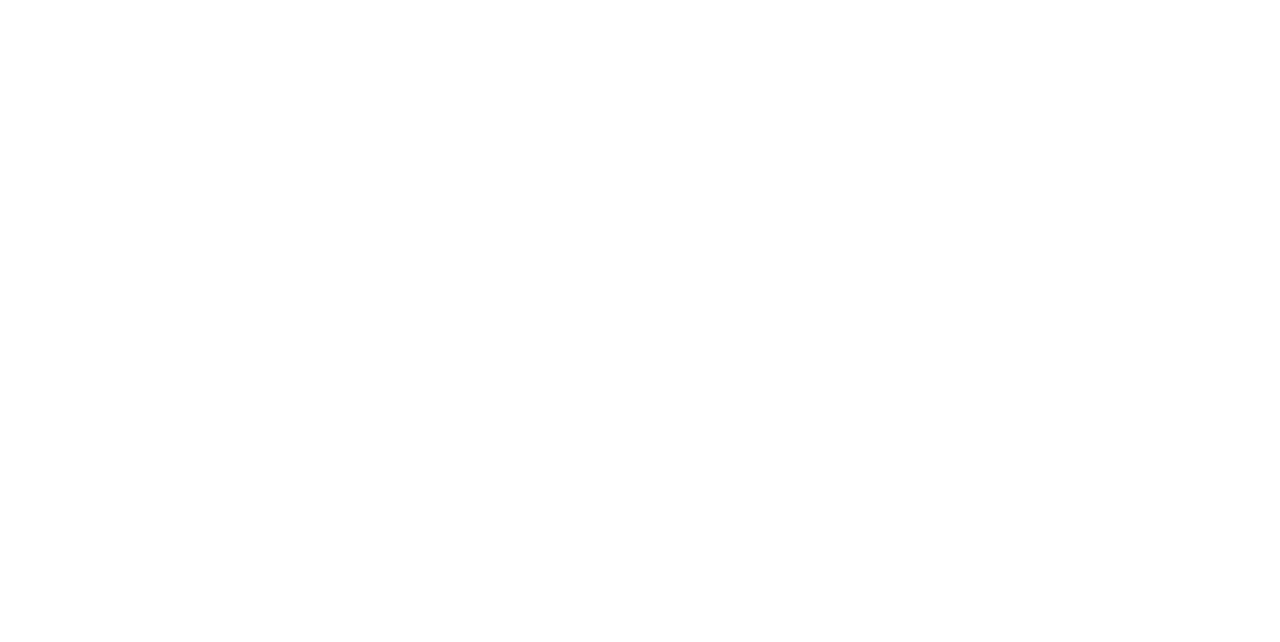
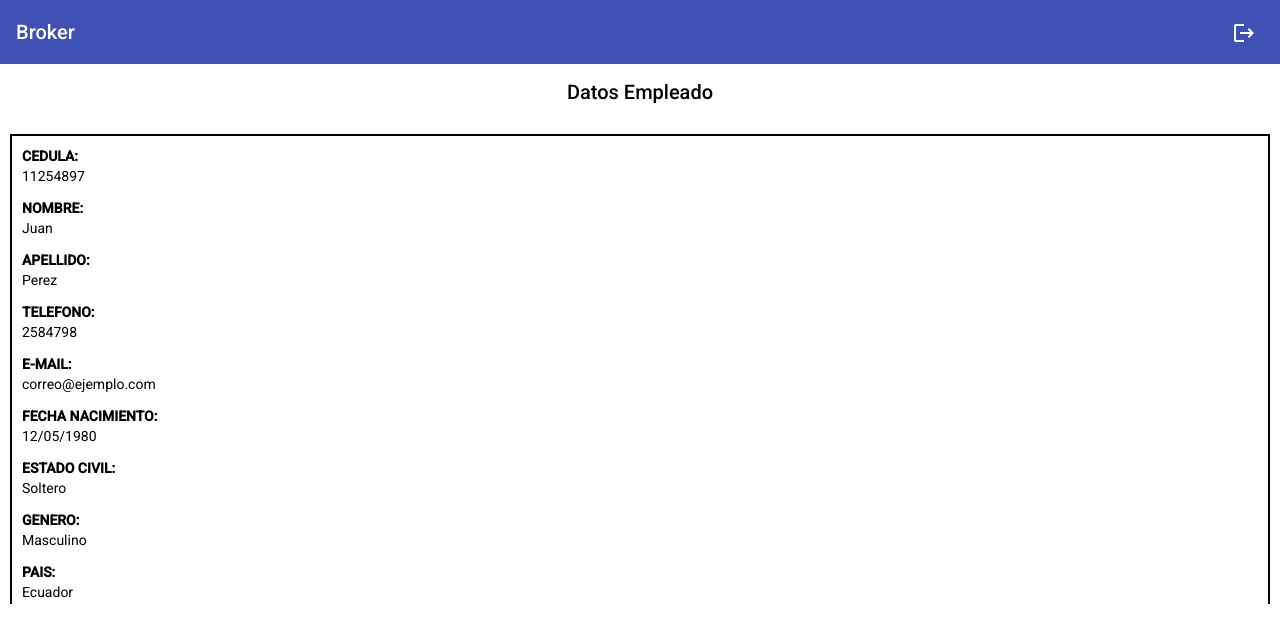
Before and after one commit to Razyelito/BrokerProyecto, an Angular app: page /View_Employee in a window 1280 px wide. Before the commit this address led to /. Shown: the top 642 px of the page. Built offline with nearby package versions, Linux system fonts and the light colour scheme.

Commit message:
view employee and desvincular

```diff
--- a/src/app/app-routing.module.ts
+++ b/src/app/app-routing.module.ts
@@ -3,6 +3,8 @@
 import { LoginComponent } from './login/login.component';
 import { MainComponent } from './main/main.component';
 import { EmployeesComponent } from './employees/employees.component';
+import {AddEmployeeComponent} from './pages/add-employee/add-employee.component'
+import {ViewEmployeeComponent} from './pages/view-employee/view-employee.component'
 
 
 
@@ -14,6 +16,8 @@
   {path:'logout', component: LoginComponent},
   {path:'main',component: MainComponent},
   {path:'employees',component: EmployeesComponent},
+  {path:'Add_Employee',component: AddEmployeeComponent},
+  {path:'View_Employee',component: ViewEmployeeComponent},
 ];
 
 @NgModule({
--- a/src/app/app.module.ts
+++ b/src/app/app.module.ts
@@ -16,6 +16,8 @@
 import { MainButtonComponent } from './components/main-button/main-button.component';
 import { ListImageNameUserComponent } from './components/list-image-name-user/list-image-name-user.component';
 import { AddEmployeeComponent } from './pages/add-employee/add-employee.component';
+import { GeneralBtnComponent } from './components/general-btn/general-btn.component';
+import { ViewEmployeeComponent } from './pages/view-employee/view-employee.component';
 
 
 
@@ -31,6 +33,8 @@
     MainButtonComponent,
     ListImageNameUserComponent,
     AddEmployeeComponent,
+    GeneralBtnComponent,
+    ViewEmployeeComponent,
   ],
   imports: [
     BrowserModule,
--- /dev/null
+++ b/src/app/components/general-btn/general-btn.component.css
@@ -0,0 +1,9 @@
+.general-btn{
+    background-color: #3f51b5;
+    border-radius: 15px;
+    padding:1rem;
+    font-size:1rem;
+    color: white;
+    border: none;
+    outline: none;
+}
--- /dev/null
+++ b/src/app/components/general-btn/general-btn.component.html
@@ -0,0 +1,4 @@
+<button class="general-btn">
+    {{title}}
+
+</button>
--- a/src/app/components/list-image-name-user/list-image-name-user.component.html
+++ b/src/app/components/list-image-name-user/list-image-name-user.component.html
@@ -1,4 +1,4 @@
-<div class="flexRowCenterContainer empleado_container">
+<div routerLink ="/View_Employee" class="flexRowCenterContainer empleado_container">
     <figure class="image_container">
         <img class="empleado_foto" src="./assets/img/lista-clientes.png" alt="emplado-img">
     </figure>
--- a/src/app/employees/employees.component.html
+++ b/src/app/employees/employees.component.html
@@ -11,7 +11,7 @@
 
 </div>
 <div class="btn_agregar-container">
-    <button title="agregar-empleado" class="agregar_empleado" mat-button>
+    <button routerLink= "/Add_Employee" title="agregar-empleado" class="agregar_empleado" mat-button>
         <mat-icon class="icono">person_add</mat-icon>
     </button>
 </div>
--- a/src/app/pages/add-employee/add-employee.component.html
+++ b/src/app/pages/add-employee/add-employee.component.html
@@ -1 +1,107 @@
-<p>add-employee works!</p>
+<app-navbar></app-navbar>
+<div class="flexRowCenterContainer">
+    <mat-icon class="icono">person_add</mat-icon>
+</div>
+<form class = "contacto" action="">
+    <fieldset class="form-container">
+        <legend>Información  Personal</legend>
+        <label class = "form-label" for="cedula">Cedula: </label>
+        <input type="text" id="cedula" required placeholder="Cedula">
+
+        <label class = "form-label" for="nombres">Nombre: </label>
+        <input type="text" id="nombre" required placeholder="Tu Nombre">
+
+        <label class = "form-label" for="apellidos">Apellido: </label>
+        <input type="text" id="apellidos" required placeholder="Tu Apellido">
+
+        <label class = "form-label" for="telefono">Telefono: </label>
+        <input type="tel" id="telefono" required placeholder="Telefono">
+
+        <label class = "form-label" for="correo">E-MAIL: </label>
+        <input type="mail" required id="correo" placeholder="Correo">
+
+        <label class="form-label" for="fecha">Fecha Nacimiento: </label>
+        <input required type="date" id = "fecha" >
+
+        <label class="form-label" for="estado_civil">Estado Civil: </label>
+        <select  id="estado_civil">
+            <option value="" disabled selected>--Seleccione--</option>
+            <option value="soltero">Soltero</option>
+            <option value="casado">Casado</option>
+            <option value="viudo">Viudo</option>
+            <option value="divorciado">Divorciado</option>
+        </select>
+
+        <label class="form-label" for="genero">Genero: </label>
+        <select  id="genero">
+            <option value="" disabled selected>--Seleccione--</option>
+            <option value="Masculino">Masculino</option>
+            <option value="Femenino">Femenino</option>
+
+        </select>
+
+        <label class="form-label" for="pais">Pais: </label>
+        <input required type="text" id = "pais" placeholder="Pais" >
+
+
+        <label class="form-label" for="provincia">Provincia: </label>
+        <input required id="provincia" list="Provincia" placeholder="Provincia">
+            <datalist id="Provincia">
+                <option value="Azuay" selected="selected">Azuay</option>
+                <option value="Cañar">Cañar</option>
+                <option value="Loja">Loja</option>
+                <option value="Carchi">Carchi</option>
+                <option value="Imbabura">Imbabura</option>
+                <option value="Pichincha">Pichincha</option>
+                <option value="Cotopaxi">Cotopaxi</option>
+                <option value="Tungurahua">Tungurahua</option>
+                <option value="Bolívar">Bolívar</option>
+                <option value="Chimborazo">Chimborazo</option>
+                <option value="Sto. Domingo de los Tsachilas">Sto. Domingo de los Tsachilas</option>
+                <option value="Esmeraldas">Esmeraldas</option>
+                <option value="Manabí">Manabí</option>
+                <option value="Guayas">Guayas</option>
+                <option value="Los Ríos">Los Ríos</option>
+                <option value="El Oro">El Oro</option>
+                <option value="Santa Elena">Santa Elena</option>
+                <option value="Sucumbíos">Sucumbíos</option>
+                <option value="Napo">Napo</option>
+                <option value="Pastaza">Pastaza</option>
+                <option value="Orellana">Orellana</option>
+                <option value="Morona Santiago">Morona Santiago</option>
+                <option value="Zamora Chinchipe">Zamora Chinchipe</option>
+                <option value="Galápagos">Galápagos</option>
+                <option value="Antártida Ecuatoriana">Antártida Ecuatoriana</option>
+
+            </datalist>
+
+
+
+        <label class = "form-label" for="ciduad">Ciudad: </label>
+        <input type="text" id="ciudad" required placeholder="Ciudad">
+
+        <label class = "form-label" for="fecha_ingreso">Fecha Ingreso a noboa: </label>
+        <input required type="date" id = "fecha_ingreso" >
+
+        <label class = "form-label" for="anexo">Anexo: </label>
+        <input type="text" id="anexo" required placeholder="FALTA CAMBIAR POR UN INPUT DE TIPO ARCHIVO">
+
+        <label class="form-label" for="genero">Rol: </label>
+        <select  id="genero">
+            <option value="" disabled selected>--Seleccione--</option>
+            <option value="ventas">Ventas</option>
+            <option value="cobranzas">Cobranzas</option>
+            <option value="asesor">Asesor</option>
+            <option value="admin">Admin</option>
+
+        </select>
+
+    </fieldset>
+    <div class="flexRowCenterContainer">
+       <app-general-btn
+       title="Agregar Empleado"
+       ></app-general-btn>
+    </div>
+
+
+</form>
--- /dev/null
+++ b/src/app/pages/view-employee/view-employee.component.css
@@ -0,0 +1,9 @@
+
+.data-container{
+    display: flex;
+    gap:15px;
+}
+.container-btns{
+    justify-content: space-between;
+    padding: 10px;
+}
--- /dev/null
+++ b/src/app/pages/view-employee/view-employee.component.html
@@ -0,0 +1,115 @@
+<app-navbar></app-navbar>
+<div class="flexRowCenterContainer">
+    <h2>Datos Empleado</h2>
+</div>
+<div class = "contacto" action="">
+    <fieldset class="form-container">
+        <label class = "form-label" for="cedula">Cedula: </label>
+        <div class="data-container">
+            <p> {{cedula}}
+            </p>
+        </div>
+
+        <label class = "form-label" for="nombres">Nombre: </label>
+        <div class="data-container">
+            <p>
+                {{nombre}}
+            </p>
+        </div>
+
+        <label class = "form-label" for="apellidos">Apellido: </label>
+        <div class="data-container">
+            <p type="text" id="apellidos" required placeholder="Tu Apellido">
+                {{apellido}}
+            </p>
+
+        </div>
+
+        <label class = "form-label" for="telefono">Telefono: </label>
+        <div class="data-container">
+        <p>
+            2584798
+        </p>
+
+        </div>
+
+        <label class = "form-label" for="correo">E-MAIL: </label>
+        <div class="data-container">
+        <p>
+            {{mail}}
+        </p>
+
+        </div>
+
+        <label class="form-label" for="fecha">Fecha Nacimiento: </label>
+        <div class="data-container">
+            <p required type="date" id = "fecha" >
+                12/05/1980
+            </p>
+
+        </div>
+
+        <label class="form-label" for="estado_civil">Estado Civil: </label>
+        <div class="data-container">
+            <p>Soltero</p>
+
+        </div>
+
+
+        <label class="form-label" for="genero">Genero: </label>
+        <div class="data-container">
+            <p>Masculino</p>
+
+        </div>
+
+
+        <label class="form-label" for="pais">Pais: </label>
+        <div class="data-container">
+            <p>
+                Ecuador
+            </p>
+
+        </div>
+
+
+        <label class="form-label" for="provincia">Provincia: </label>
+        <div class="data-container">
+            <p>Guayas</p>
+        </div>
+
+        <label class = "form-label" for="ciduad">Ciudad: </label>
+        <div class="data-container">
+            <p >
+                Guayaquil
+            </p>
+        </div>
+
+        <label class = "form-label" for="fecha_ingreso">Fecha Ingreso a noboa: </label>
+        <div class="data-container">
+            <p> 15/01/2005</p>
+        </div>
+
+        <label class = "form-label" for="anexo">Anexo: </label>
+        <div class="data-container"></div>
+
+
+        <label class="form-label" for="genero">Rol: </label>
+        <div class="data-container">
+            <p>Administrador</p>
+        </div>
+
+    </fieldset>
+    <div class="flexRowCenterContainer container-btns">
+
+       <app-general-btn
+       title="Editar"
+       ></app-general-btn>
+
+       <app-general-btn
+       title="Desvincular"
+       ></app-general-btn>
+
+    </div>
+
+
+</div>
--- /dev/null
+++ b/src/app/pages/view-employee/view-employee.component.ts
@@ -0,0 +1,20 @@
+import { Component, OnInit } from '@angular/core';
+
+@Component({
+  selector: 'app-view-employee',
+  templateUrl: './view-employee.component.html',
+  styleUrls: ['./view-employee.component.css']
+})
+export class ViewEmployeeComponent implements OnInit {
+
+    cedula: string='11254897';
+    nombre: string='Juan ';
+    apellido: string='Perez';
+    mail: string='correo@ejemplo.com';
+
+  constructor() { }
+
+  ngOnInit(): void {
+  }
+
+}
--- a/src/styles.css
+++ b/src/styles.css
@@ -24,3 +24,43 @@
   align-items: center;
   gap:0.1rem;
 }
+.form-container{
+    margin: 10px;
+    border: 2px solid;
+    padding: 10px;
+}
+.contacto{
+    max-height: 30rem;
+    overflow: scroll;
+}
+.contacto .form-label{
+    display: block;
+    font-weight: 700;
+    text-transform: uppercase;
+    display: block;
+    }
+
+ .contacto input {
+     margin-bottom: 1rem;
+ }
+ .contacto
+ input:not([type = "submit"]),
+ textarea,
+ select{
+    background-color: #e1e1e1;
+    padding: 1rem;
+    width: 100%;
+    display:block;
+    border:none;
+    border-radius: 1rem;
+    margin-bottom: 0.8rem;
+ }
+
+ .contacto select{
+    appearance: none;
+ }
+
+ .contacto legend{
+     margin: 0 auto;
+
+ }
```
Also changed, not shown: src/app/components/general-btn/general-btn.component.ts (added, +17 -0 lines), 2 other files (tests, documents, lock files or other folders).
